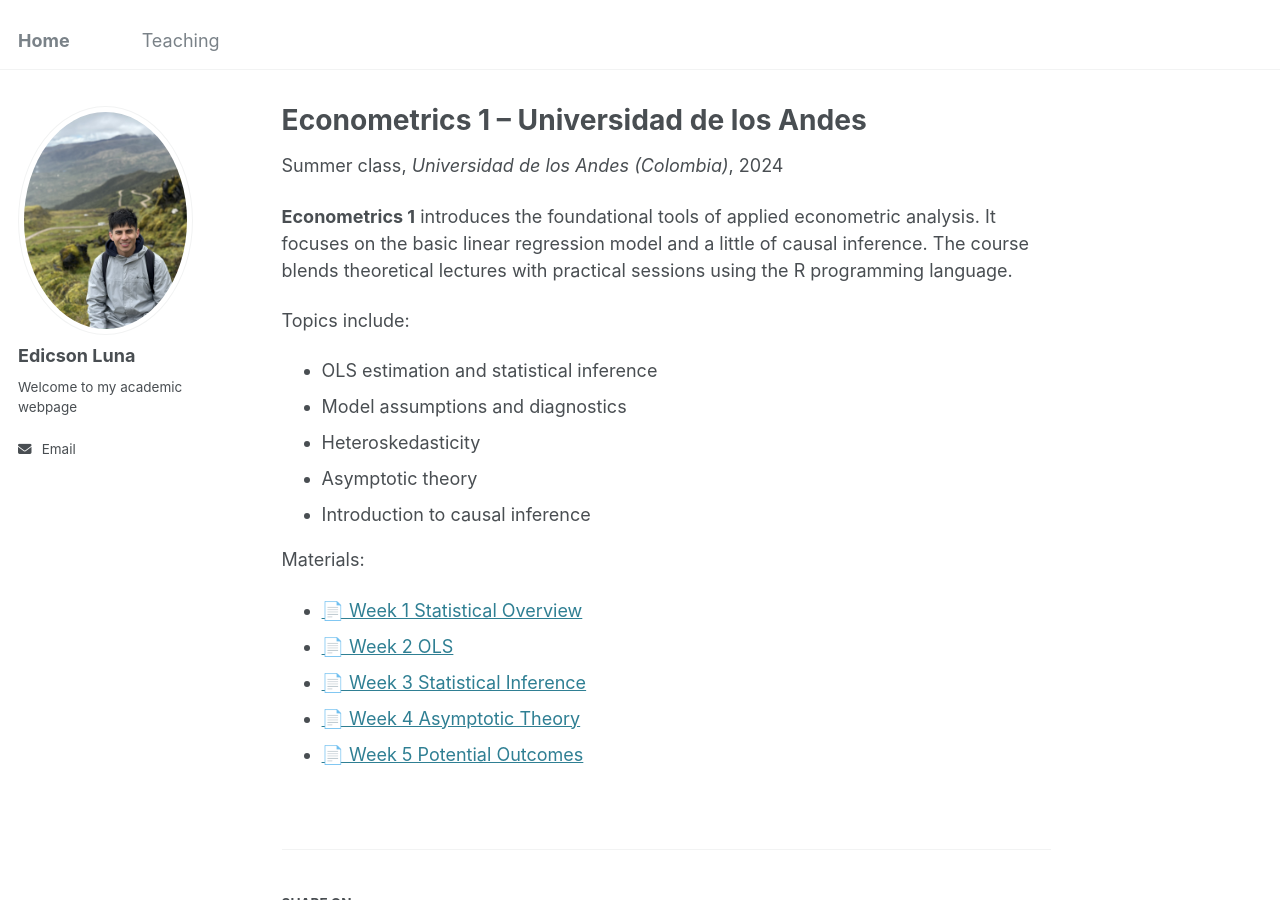
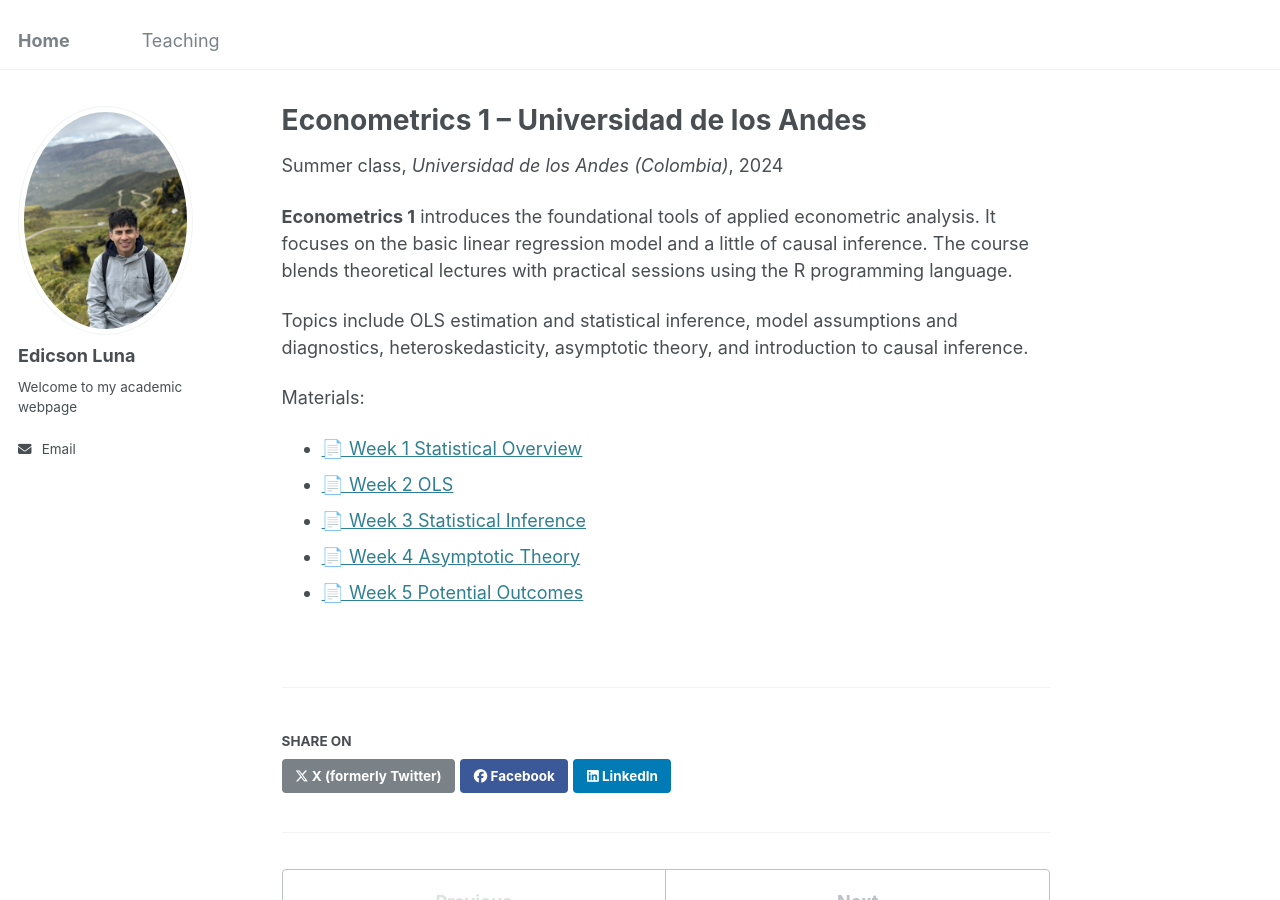
Before and after one commit to edicsonluna/edicsonluna.github.io, a Jekyll site: the page built from _teaching/2024-summer-econometrics-1.md, in a window 1280 px wide and 900 px high. Built offline with Jekyll 4.4.1, drawn with Linux system fonts in a browser that asks for light colours.

Commit message:
Update 2024-summer-econometrics-1.md

```diff
--- a/_teaching/2024-summer-econometrics-1.md
+++ b/_teaching/2024-summer-econometrics-1.md
@@ -10,13 +10,7 @@ location: "Bogotá, Colombia"
 
 **Econometrics 1** introduces the foundational tools of applied econometric analysis. It focuses on the basic linear regression model and a little of causal inference. The course blends theoretical lectures with practical sessions using the R programming language.
 
-Topics include:
-
-- OLS estimation and statistical inference
-- Model assumptions and diagnostics
-- Heteroskedasticity
-- Asymptotic theory
-- Introduction to causal inference
+Topics include OLS estimation and statistical inference, model assumptions and diagnostics, heteroskedasticity, asymptotic theory, and introduction to causal inference.
 
 Materials:
 - [📄 Week 1 Statistical Overview](/files/W1_Stat_Overview.pdf)
```
